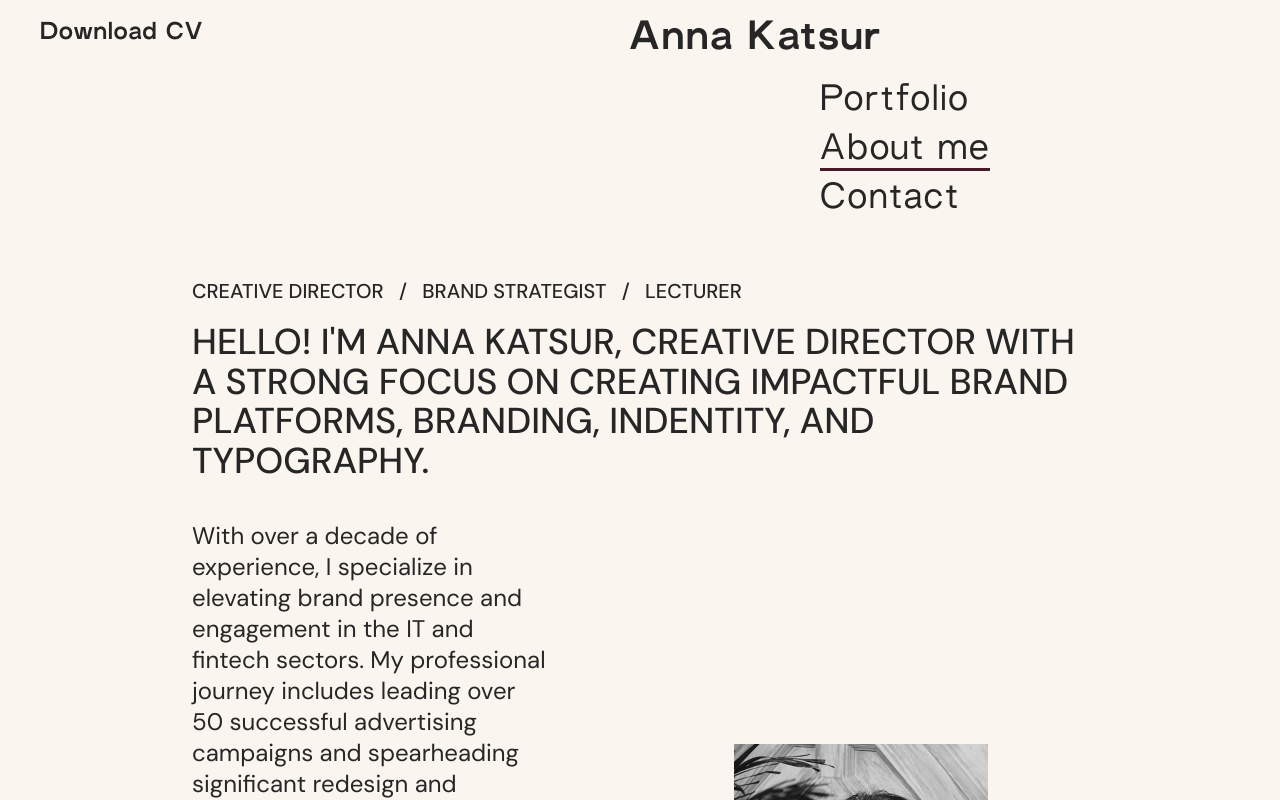
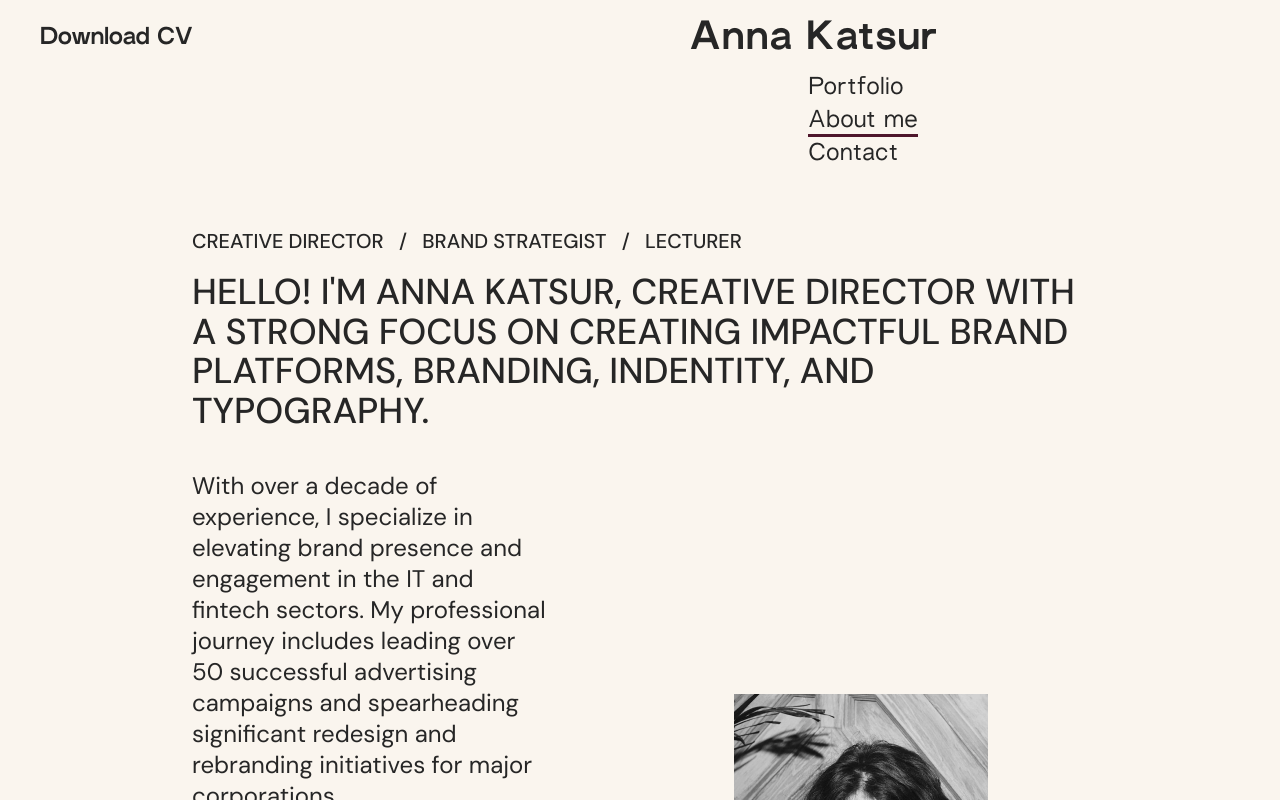
Before and after one commit to annalatyeva/anna-katsur-portfolio, a React (Create React App) app: page /about in a window 1280 px wide. Shown: the top 800 px of the page. Built offline with nearby package versions, Linux system fonts and the light colour scheme.

Commit message:
fixed header styles

```diff
--- a/src/components/Header/Header.module.scss
+++ b/src/components/Header/Header.module.scss
@@ -58,33 +58,34 @@ header {
 .container {
   display: flex;
   justify-content: space-between;
-  width: 80.5%;
+  width: 76.5%;
   min-width: 600px;
   padding: 20px 40px 0;
 }
 
 .download {
   height: min-content;
+  padding-top: 7px;
   font-size: 24px;
   font-family: $nonBold;
-  letter-spacing: 0.04em;
+  line-height: 1em;
 }
 
 .logo {
   font-size: 40px;
   font-family: $nonBold;
-  letter-spacing: 0.04em;
+  letter-spacing: 0.03em;
   line-height: 1em;
 }
 
 .links {
   display: flex;
   flex-direction: column;
-  gap: 10px;
-  padding: 20px 0 0 191px;
-  font-size: 36px;
+  gap: 6px;
+  padding: 14px 0 0 119px;
+  font-size: 24px;
   font-family: $nonRegular;
-  letter-spacing: 0.05em;
+  letter-spacing: 0.03em;
   line-height: 1em;
 }
 
```
